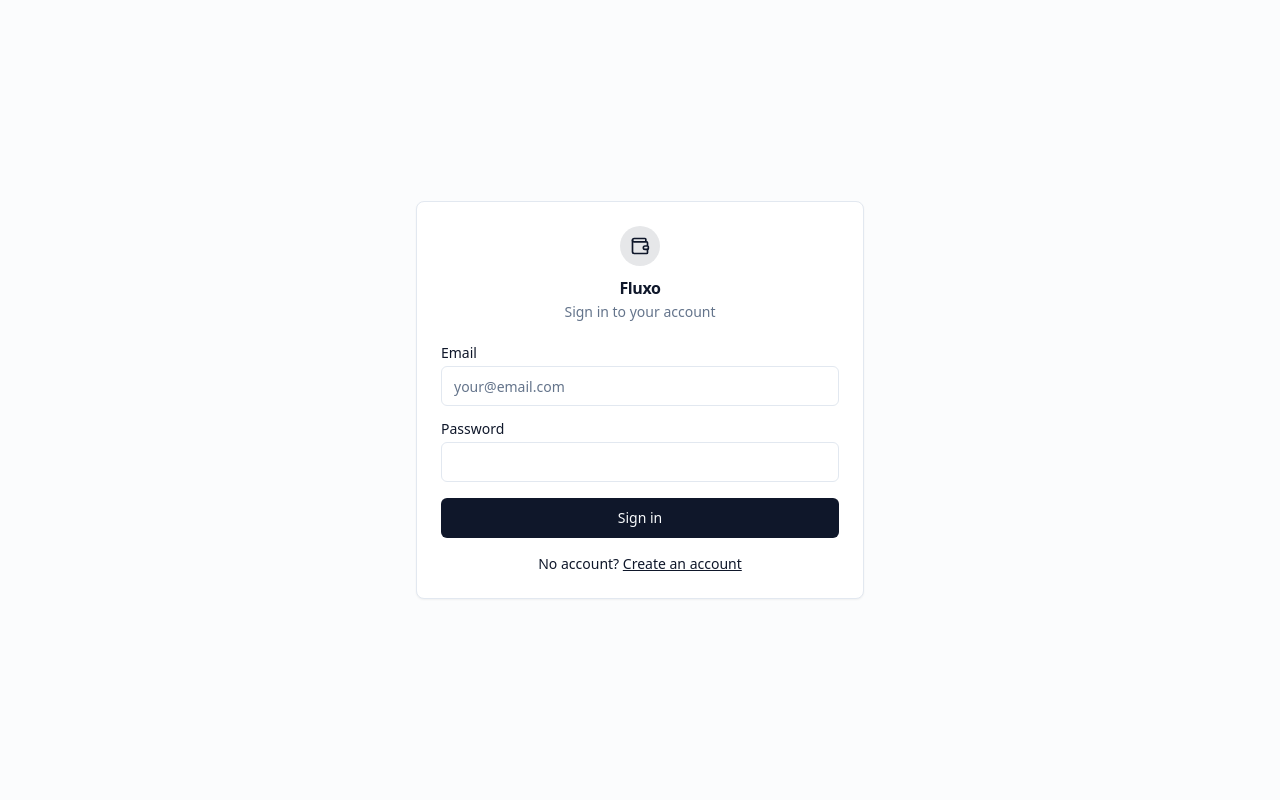
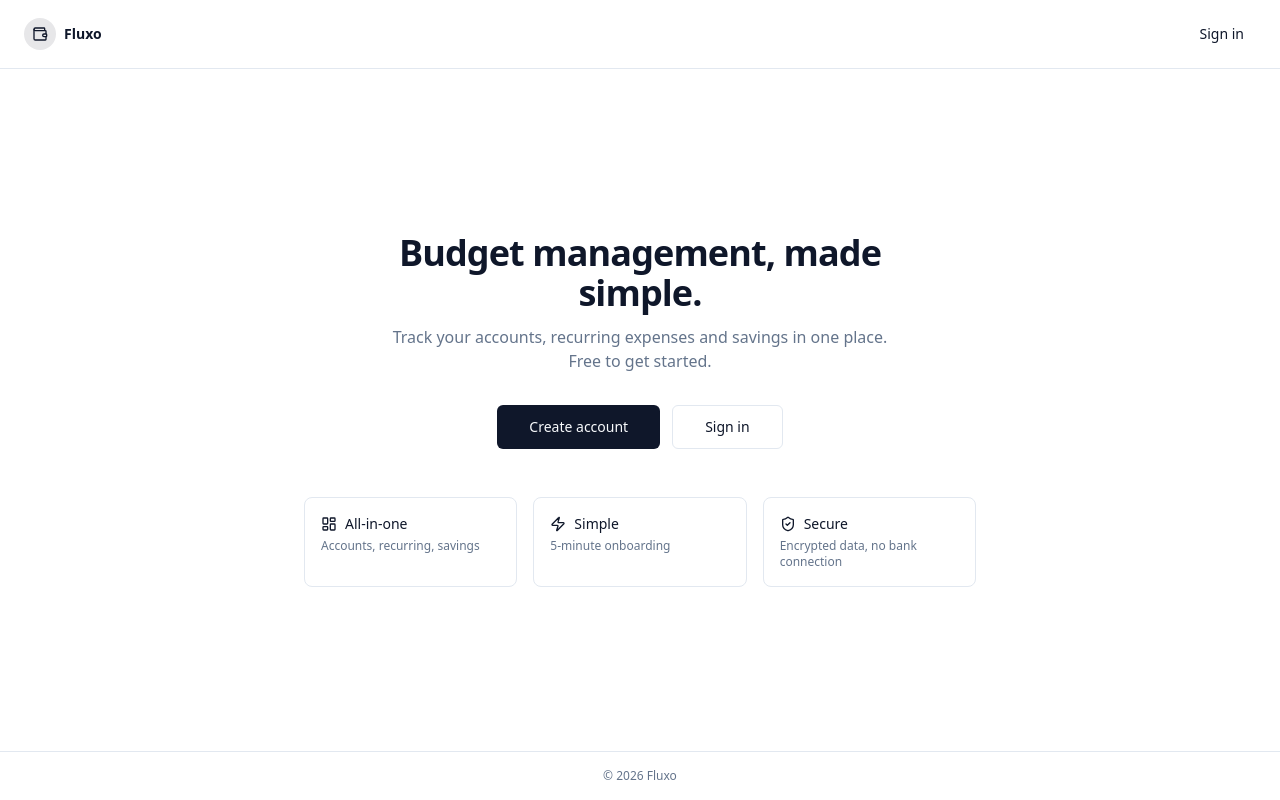
Before and after one commit to samuelfrancoispro-cmyk/manuebudget, a React (Vite) app: page / in a window 1280 px wide. Built offline with nearby package versions, Linux system fonts and the light colour scheme; no server answers.

Commit message:
feat: routing public Landing+Login, Login lit ?mode= depuis URL

```diff
--- a/src/App.tsx
+++ b/src/App.tsx
@@ -9,6 +9,7 @@ import Parametres from "./pages/Parametres";
 import Aide from "./pages/Aide";
 import Rapports from "./pages/Rapports";
 import LoginPage from "./pages/Login";
+import Landing from "./pages/Landing";
 import Onboarding from "./pages/Onboarding";
 import { Toaster } from "./components/ui/sonner";
 import { useAuth } from "./lib/auth";
@@ -32,7 +33,11 @@ export default function App() {
   if (!user) {
     return (
       <>
-        <LoginPage />
+        <Routes>
+          <Route path="/" element={<Landing />} />
+          <Route path="/login" element={<LoginPage />} />
+          <Route path="*" element={<Navigate to="/" replace />} />
+        </Routes>
         <Toaster position="bottom-right" />
       </>
     );
--- a/src/pages/Login.tsx
+++ b/src/pages/Login.tsx
@@ -1,4 +1,5 @@
 import { useState } from "react";
+import { useSearchParams } from "react-router-dom";
 import { Wallet } from "lucide-react";
 import { toast } from "sonner";
 import { useTranslation } from "react-i18next";
@@ -11,7 +12,9 @@ import { Label } from "@/components/ui/label";
 export default function LoginPage() {
   const { t } = useTranslation();
   const { signIn, signUp } = useAuth();
-  const [mode, setMode] = useState<"signin" | "signup">("signin");
+  const [searchParams] = useSearchParams();
+  const initialMode = searchParams.get("mode") === "signup" ? "signup" : "signin";
+  const [mode, setMode] = useState<"signin" | "signup">(initialMode);
   const [email, setEmail] = useState("");
   const [password, setPassword] = useState("");
   const [busy, setBusy] = useState(false);
```
